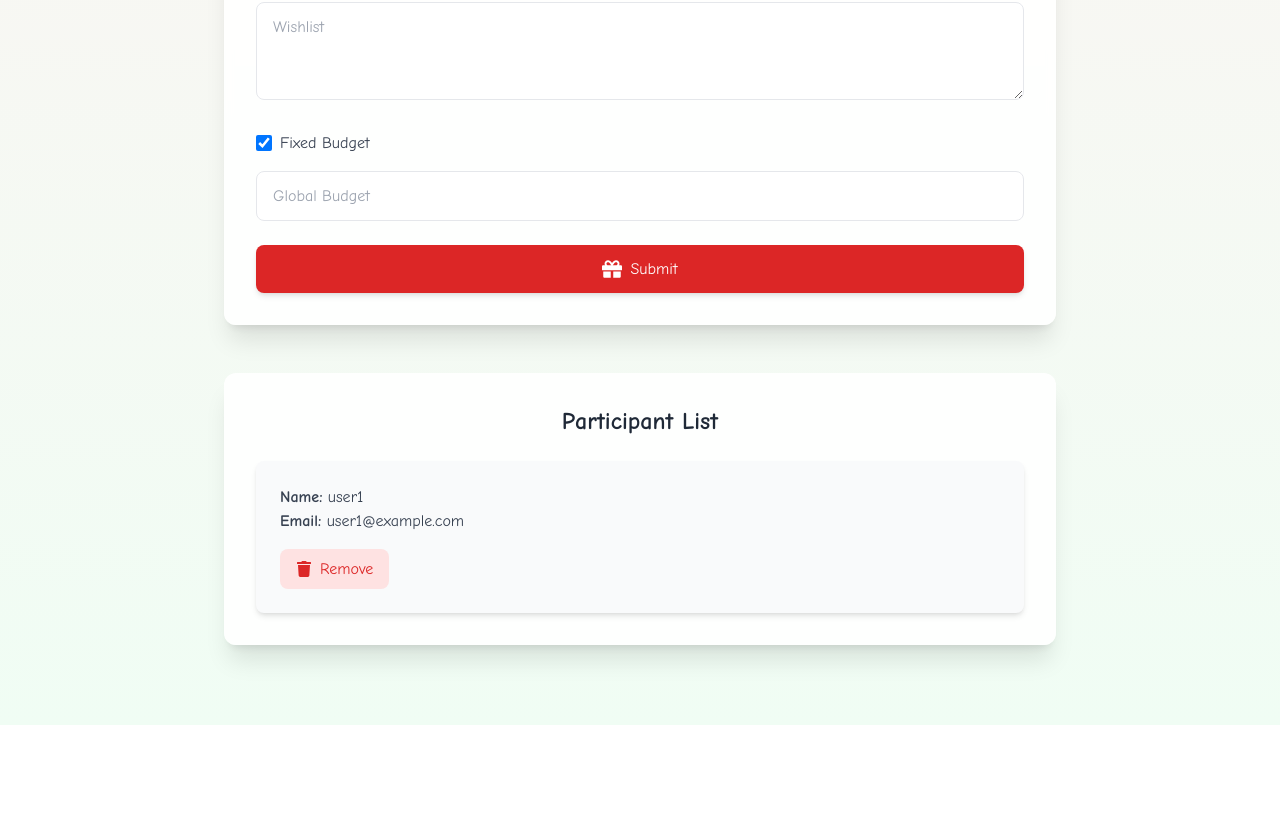
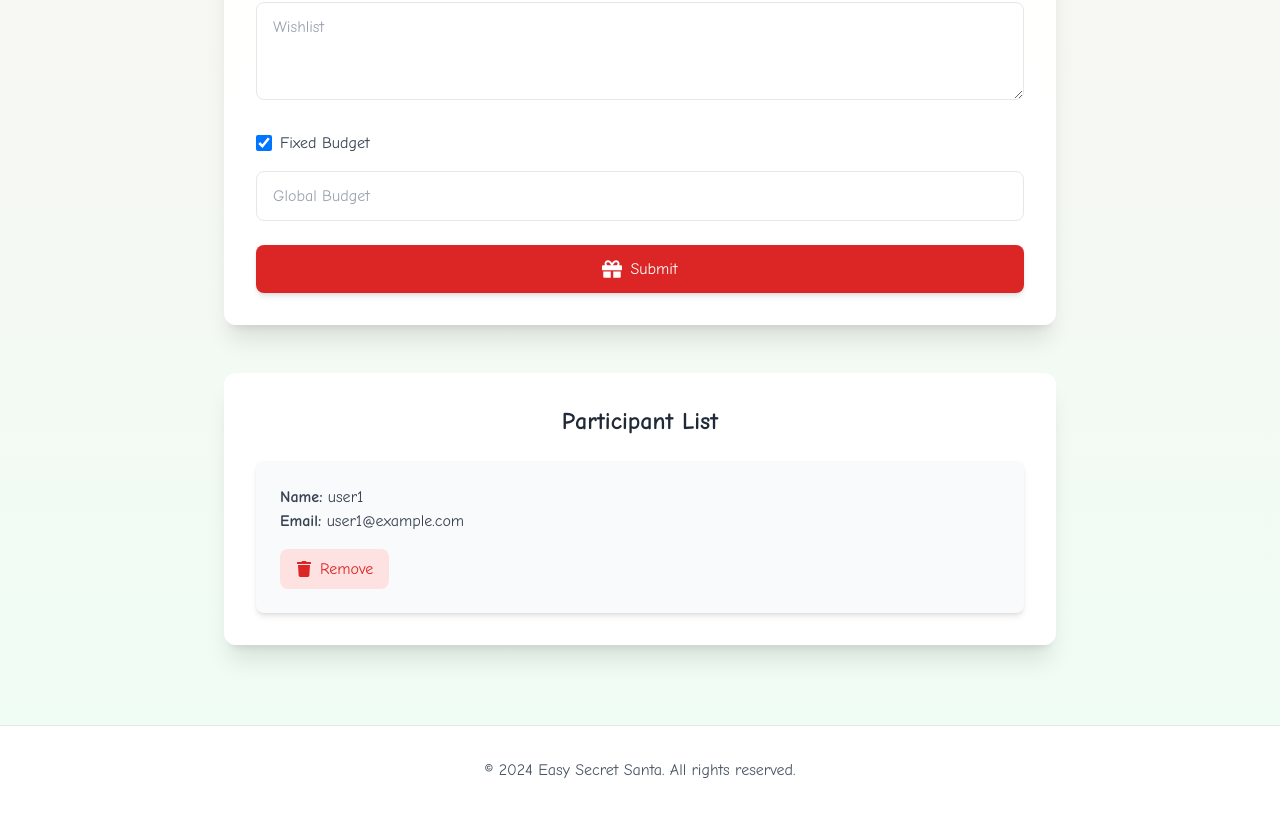
Before and after one commit to PauLlibre/secretsanta, a Next.js app: page /participants in a window 1280 px wide. Shown: the part 658-1472 px from the top of the page. Before the commit the page ends 1383 px from the top, so only its background shows below. Built offline with nearby package versions, Linux system fonts and the light colour scheme.

Commit message:
added footer to participants

```diff
--- a/app/participants/page.tsx
+++ b/app/participants/page.tsx
@@ -330,6 +330,11 @@ export default function Participants() {
           </div>
         </div>
       </div>
+      <footer className="py-8 text-center text-gray-600 border-t border-gray-200">
+          <div className="max-w-5xl mx-auto px-4">
+            &copy; {new Date().getFullYear()} Easy Secret Santa. All rights reserved.
+          </div>
+        </footer>
     </>
   );
 }
```
